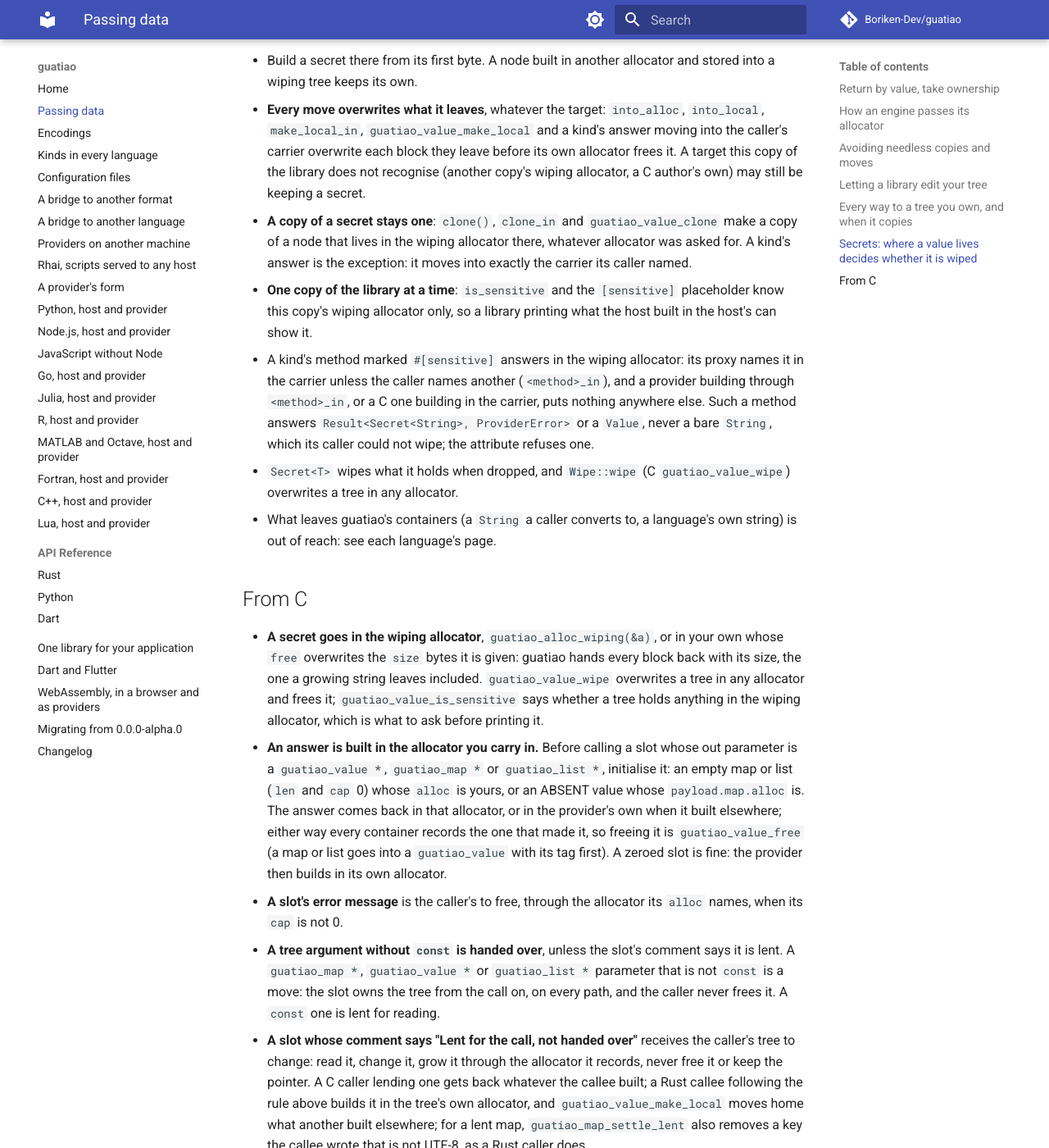
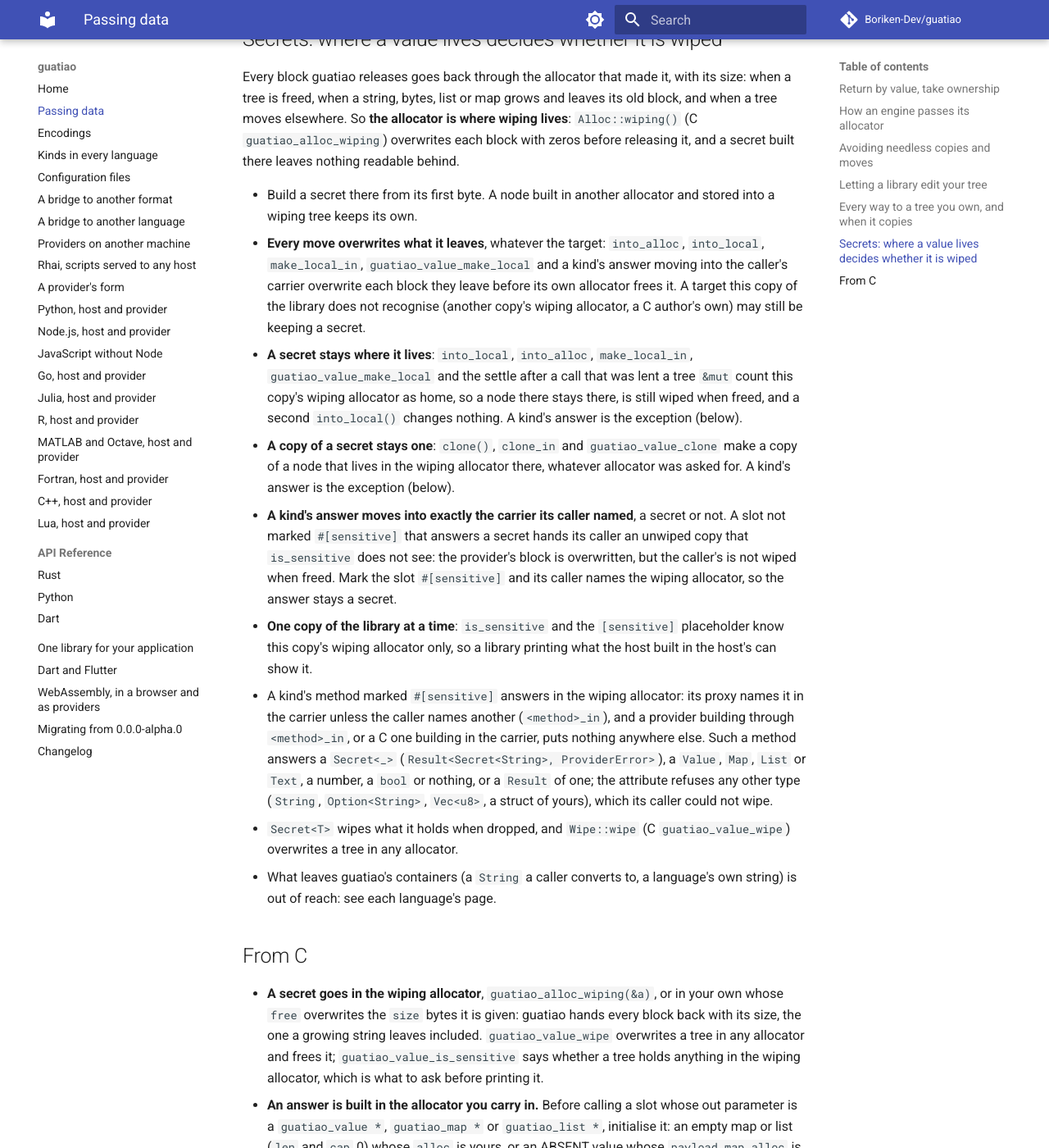
Before and after one commit to Boriken-Dev/guatiao, an MkDocs documentation site: the page built from docs/ownership.md, in a window 1280 px wide and 1400 px high, scrolled down 7588 px. Shown: the whole window at 82% size. Built offline with MkDocs 1.6.1 and Material for MkDocs 9.7.7, drawn with Linux system fonts in a browser that asks for light colours; comment, search, counter and statistics services are not loaded; some of the changed text lies outside the part shown.

Commit message:
docs: a secret stays where it lives, a kind answer moves exactly, what a sensitive slot answers
A node in the wiping allocator stays there through into_local,
into_alloc, make_local_in and the settle after a lent call; a kind's
answer moves into exactly the carrier named, so an unmarked slot
answering a secret hands its caller an unwiped copy; a sensitive slot
answers only a type its caller can wipe.

```diff
--- a/docs/ownership.md
+++ b/docs/ownership.md
@@ -304,8 +304,8 @@ for the call, not handed over".
 
 | you have | you want | write | copies |
 | --- | --- | --- | --- |
-| a `Value` you own | it, local | `v.into_local()` | only when some container is not in `Alloc::rust()` |
-| a `Value` you own | it, in `alloc` | `v.into_alloc(alloc)?` | only when some container is not in `alloc` |
+| a `Value` you own | it, local | `v.into_local()` | only when some container is in neither `Alloc::rust()` nor `Alloc::wiping()` |
+| a `Value` you own | it, in `alloc` | `v.into_alloc(alloc)?` | only when some container is in neither `alloc` nor `Alloc::wiping()` |
 | a `&Value` | your own copy | `v.clone()`, `Value::from_value(v)` | always, into `Alloc::rust()`, or into `Alloc::wiping()` for a tree that lives there |
 | a `&Value` | a copy in `alloc` | `v.clone_in(alloc)?` | always |
 | a `&Value` | a copy beside it | `v.clone_in(v.alloc()?)?` | always |
@@ -316,8 +316,8 @@ for the call, not handed over".
 | a kind's answer | it, owned | the returned `Map`/`Value`/`List` | never when the provider builds through `<method>_in`, else once at the proxy |
 | a tree for a kind call | to keep it on the other side | pass `Map`/`Value`/`List` by value | never |
 | a tree for a kind call | to have it read | pass `&Map`/`&Value` | never |
-| a tree for a kind call | to have it changed in place | pass `&mut Map`/`&mut List`/`&mut Value` | never; what the callee built in another allocator is moved into the tree's once |
-| a tree you were lent or that was changed | it, in `alloc`, where it stands | `t.make_local_in(alloc)?` | only the parts not in `alloc` |
+| a tree for a kind call | to have it changed in place | pass `&mut Map`/`&mut List`/`&mut Value` | never; what the callee built in another allocator is moved into the tree's once, a secret left in `Alloc::wiping()` |
+| a tree you were lent or that was changed | it, in `alloc`, where it stands | `t.make_local_in(alloc)?` | only the parts in neither `alloc` nor `Alloc::wiping()` |
 | a secret | it, wiped when it goes | build it in `Alloc::wiping()`, or move it there with `into_alloc`/`make_local_in` | as above; what a move leaves behind is overwritten |
 | a sensitive kind slot's answer | it, wiped when it goes | `#[sensitive]` on the method: the proxy names `Alloc::wiping()` | as any answer |
 
@@ -341,10 +341,22 @@ releasing it, and a secret built there leaves nothing readable behind.
   before its own allocator frees it. A target this copy of the library
   does not recognise (another copy's wiping allocator, a C author's own)
   may still be keeping a secret.
+- **A secret stays where it lives**: `into_local`, `into_alloc`,
+  `make_local_in`, `guatiao_value_make_local` and the settle after a
+  call that was lent a tree `&mut` count this copy's wiping allocator as
+  home, so a node there stays there, is still wiped when freed, and a
+  second `into_local()` changes nothing. A kind's answer is the
+  exception (below).
 - **A copy of a secret stays one**: `clone()`, `clone_in` and
   `guatiao_value_clone` make a copy of a node that lives in the wiping
   allocator there, whatever allocator was asked for. A kind's answer is
-  the exception: it moves into exactly the carrier its caller named.
+  the exception (below).
+- **A kind's answer moves into exactly the carrier its caller named**, a
+  secret or not. A slot not marked `#[sensitive]` that answers a secret
+  hands its caller an unwiped copy that `is_sensitive` does not see: the
+  provider's block is overwritten, but the caller's is not wiped when
+  freed. Mark the slot `#[sensitive]` and its caller names the wiping
+  allocator, so the answer stays a secret.
 - **One copy of the library at a time**: `is_sensitive` and the
   `[sensitive]` placeholder know this copy's wiping allocator only, so a
   library printing what the host built in the host's can show it.
@@ -352,9 +364,11 @@ releasing it, and a secret built there leaves nothing readable behind.
   its proxy names it in the carrier unless the caller names another
   (`<method>_in`), and a provider building through `<method>_in`, or a C
   one building in the carrier, puts nothing anywhere else. Such a method
-  answers `Result<Secret<String>, ProviderError>` or a `Value`, never a
-  bare `String`, which its caller could not wipe; the attribute refuses
-  one.
+  answers a `Secret<_>` (`Result<Secret<String>, ProviderError>`), a
+  `Value`, `Map`, `List` or `Text`, a number, a `bool` or nothing, or a
+  `Result` of one; the attribute refuses any other type (`String`,
+  `Option<String>`, `Vec<u8>`, a struct of yours), which its caller could
+  not wipe.
 - `Secret<T>` wipes what it holds when dropped, and `Wipe::wipe` (C
   `guatiao_value_wipe`) overwrites a tree in any allocator.
 - What leaves guatiao's containers (a `String` a caller converts to, a
```
Also changed, not shown: CHANGELOG.md (+5 -2 lines), crates/guatiao/AGENTS.md (+15 -7 lines), docs/migrating.md (+4 -2 lines).
